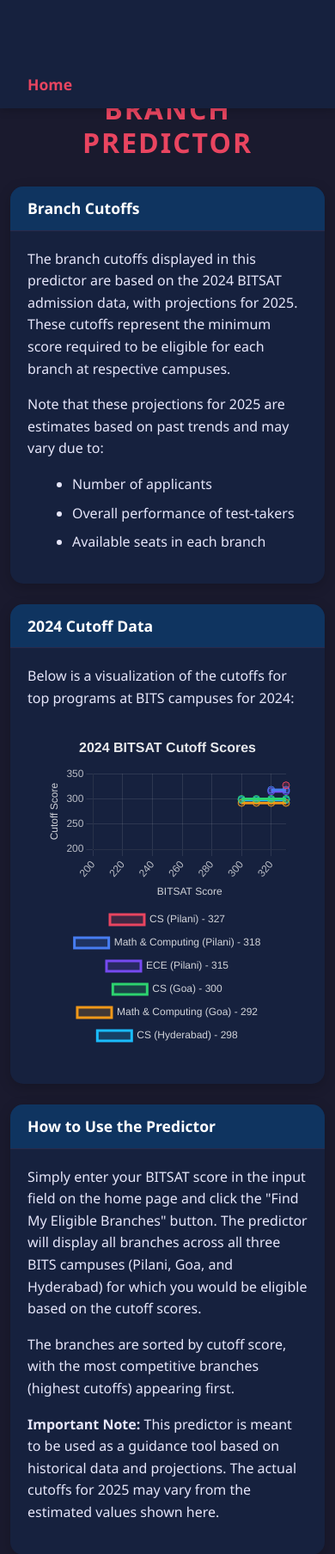
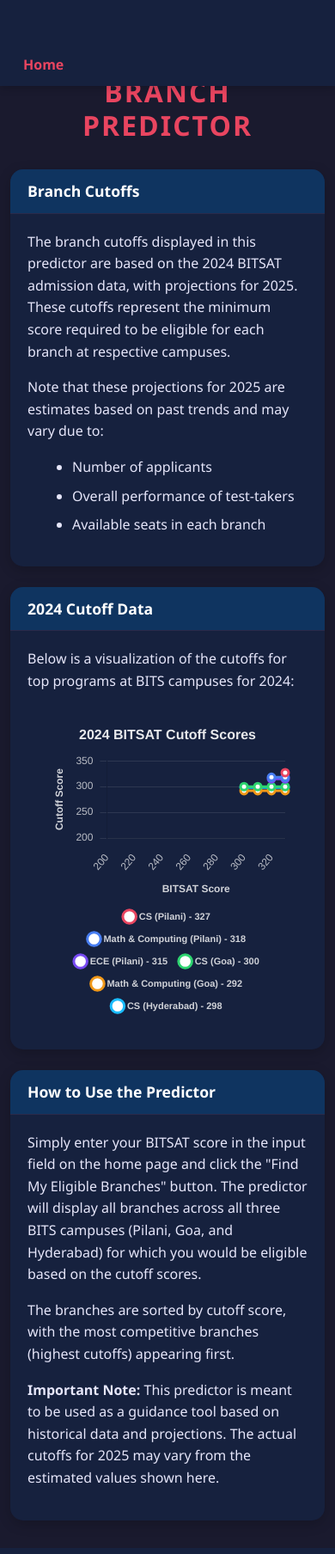
Before and after one commit to twistedwiz2222/bitsat-branch-predictor, a Flask app: page /about in a window 390 px wide. Shown: the top 1808 px of the page at 86% size. Run offline with Flask 3, Linux system fonts and the light colour scheme.

Commit message:
Assistant checkpoint: Reduced header size and improved graph aesthetics
Assistant generated file changes:
- templates/about.html: Reduce header size and improve graph aesthetics, Update navigation bar to be smaller, Improve graph aesthetics and responsiveness

---

User prompt:

this header thing where the "home" is there is too big pls make this band smaller}

make the graph aesthetic and responsive. it does not look good

Replit-Commit-Author: Assistant
Replit-Commit-Session-Id: c4cab61d-ebfa-4536-a6ab-4f75948695ee

```diff
--- a/templates/about.html
+++ b/templates/about.html
@@ -15,7 +15,7 @@
         }
         .container {
             max-width: 1000px;
-            padding-top: 70px;
+            padding-top: 50px;
         }
         .card {
             background: #16213e;
@@ -53,9 +53,9 @@
             color: #e94560;
             text-decoration: none;
             font-weight: 600;
-            font-size: 1.1em;
+            font-size: 1em;
             transition: all 0.3s ease;
-            padding: 8px 20px;
+            padding: 5px 15px;
             border-radius: 5px;
         }
         .nav-home:hover {
@@ -73,9 +73,9 @@
         .chart-container {
             position: relative;
             margin: auto;
-            height: 400px;
+            height: 380px;
             width: 100%;
-            padding: 20px;
+            padding: 10px;
         }
         ul {
             margin-left: 20px;
@@ -84,10 +84,20 @@
         li {
             margin-bottom: 8px;
         }
+        .navbar {
+            background: #16213e;
+            position: fixed;
+            top: 0;
+            left: 0;
+            right: 0;
+            z-index: 1000;
+            padding: 8px 0;
+            box-shadow: 0 2px 10px rgba(0,0,0,0.2);
+        }
     </style>
 </head>
 <body>
-    <nav style="background: #16213e; position: fixed; top: 0; left: 0; right: 0; z-index: 1000; padding: 15px 0; box-shadow: 0 2px 10px rgba(0,0,0,0.2);">
+    <nav class="navbar">
         <div class="container">
             <a href="/" class="nav-home">Home</a>
         </div>
@@ -176,8 +186,11 @@
                             data: scoreRange.map(score => score >= pilaniCS ? pilaniCS : null),
                             borderColor: 'rgba(233, 69, 96, 1)',
                             backgroundColor: 'rgba(233, 69, 96, 0.2)',
-                            tension: 0.1,
+                            borderWidth: 3,
+                            tension: 0.3,
                             pointRadius: 4,
+                            pointHoverRadius: 6,
+                            pointBackgroundColor: '#fff',
                             fill: false
                         },
                         {
@@ -185,8 +198,11 @@
                             data: scoreRange.map(score => score >= pilaniMathComp ? pilaniMathComp : null),
                             borderColor: 'rgba(71, 125, 241, 1)',
                             backgroundColor: 'rgba(71, 125, 241, 0.2)',
-                            tension: 0.1,
+                            borderWidth: 3,
+                            tension: 0.3,
                             pointRadius: 4,
+                            pointHoverRadius: 6,
+                            pointBackgroundColor: '#fff',
                             fill: false
                         },
                         {
@@ -194,8 +210,11 @@
                             data: scoreRange.map(score => score >= pilaniECE ? pilaniECE : null),
                             borderColor: 'rgba(118, 74, 241, 1)',
                             backgroundColor: 'rgba(118, 74, 241, 0.2)',
-                            tension: 0.1,
+                            borderWidth: 3,
+                            tension: 0.3,
                             pointRadius: 4,
+                            pointHoverRadius: 6,
+                            pointBackgroundColor: '#fff',
                             fill: false
                         },
                         {
@@ -203,8 +222,11 @@
                             data: scoreRange.map(score => score >= goaCS ? goaCS : null),
                             borderColor: 'rgba(45, 211, 111, 1)',
                             backgroundColor: 'rgba(45, 211, 111, 0.2)',
-                            tension: 0.1,
+                            borderWidth: 3,
+                            tension: 0.3,
                             pointRadius: 4,
+                            pointHoverRadius: 6,
+                            pointBackgroundColor: '#fff',
                             fill: false
                         },
                         {
@@ -212,8 +234,11 @@
                             data: scoreRange.map(score => score >= goaMathComp ? goaMathComp : null),
                             borderColor: 'rgba(240, 152, 25, 1)',
                             backgroundColor: 'rgba(240, 152, 25, 0.2)',
-                            tension: 0.1,
+                            borderWidth: 3,
+                            tension: 0.3,
                             pointRadius: 4,
+                            pointHoverRadius: 6,
+                            pointBackgroundColor: '#fff',
                             fill: false
                         },
                         {
@@ -221,8 +246,11 @@
                             data: scoreRange.map(score => score >= hyderabadCS ? hyderabadCS : null),
                             borderColor: 'rgba(26, 188, 254, 1)',
                             backgroundColor: 'rgba(26, 188, 254, 0.2)',
-                            tension: 0.1,
+                            borderWidth: 3,
+                            tension: 0.3,
                             pointRadius: 4,
+                            pointHoverRadius: 6,
+                            pointBackgroundColor: '#fff',
                             fill: false
                         }
                     ]
@@ -235,29 +263,40 @@
                             title: {
                                 display: true,
                                 text: 'Cutoff Score',
-                                color: 'rgba(255, 255, 255, 0.8)'
+                                color: 'rgba(255, 255, 255, 0.8)',
+                                font: {
+                                    weight: 'bold'
+                                }
                             },
                             beginAtZero: false,
                             min: 200,
                             max: 350,
                             grid: {
-                                color: 'rgba(255, 255, 255, 0.1)'
+                                color: 'rgba(255, 255, 255, 0.1)',
+                                drawBorder: false
                             },
                             ticks: {
-                                color: 'rgba(255, 255, 255, 0.7)'
+                                color: 'rgba(255, 255, 255, 0.7)',
+                                padding: 8
                             }
                         },
                         x: {
                             title: {
                                 display: true,
                                 text: 'BITSAT Score',
-                                color: 'rgba(255, 255, 255, 0.8)'
+                                color: 'rgba(255, 255, 255, 0.8)',
+                                font: {
+                                    weight: 'bold'
+                                }
                             },
                             grid: {
-                                color: 'rgba(255, 255, 255, 0.1)'
+                                color: 'rgba(255, 255, 255, 0.1)',
+                                drawBorder: false,
+                                display: false
                             },
                             ticks: {
-                                color: 'rgba(255, 255, 255, 0.7)'
+                                color: 'rgba(255, 255, 255, 0.7)',
+                                padding: 8
                             }
                         }
                     },
@@ -271,36 +310,56 @@
                                 weight: 'bold'
                             },
                             padding: {
+                                top: 10,
                                 bottom: 20
                             }
                         },
                         legend: {
                             position: 'bottom',
+                            align: 'center',
                             labels: {
+                                boxWidth: 12,
+                                usePointStyle: true,
+                                pointStyle: 'circle',
                                 color: 'rgba(255, 255, 255, 0.8)',
                                 font: {
-                                    size: 12
+                                    size: 11,
+                                    weight: 'bold'
                                 },
                                 padding: 15
                             }
                         },
                         tooltip: {
-                            backgroundColor: 'rgba(15, 52, 96, 0.9)',
+                            backgroundColor: 'rgba(15, 52, 96, 0.95)',
                             titleColor: '#fff',
                             bodyColor: '#fff',
                             titleFont: {
-                                size: 14
+                                size: 14,
+                                weight: 'bold'
                             },
                             bodyFont: {
                                 size: 13
                             },
-                            padding: 10,
-                            cornerRadius: 6,
+                            padding: 12,
+                            cornerRadius: 8,
+                            displayColors: false,
                             callbacks: {
                                 label: function(context) {
                                     return `Cutoff: ${context.raw}`;
                                 }
                             }
+                        }
+                    },
+                    animation: {
+                        duration: 1500,
+                        easing: 'easeOutQuart'
+                    },
+                    layout: {
+                        padding: {
+                            top: 5,
+                            right: 16,
+                            bottom: 5,
+                            left: 16
                         }
                     }
                 }
```
